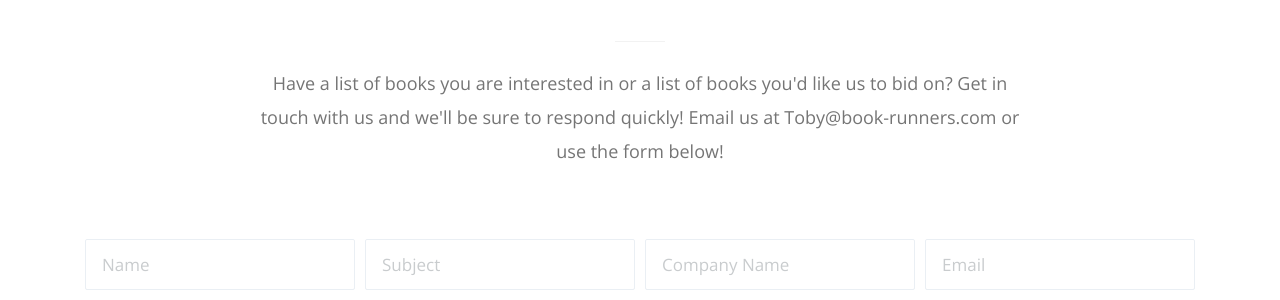
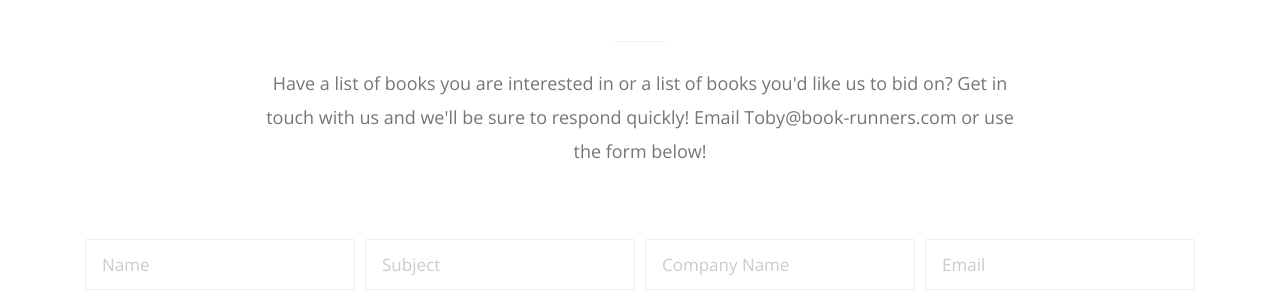
Before and after one commit to book-runners/marketing-page, a Jekyll site: the page built from contact.html, in a window 1280 px wide and 1248 px high. Shown: the part 523-823 px from the top of the window. Built offline with Jekyll 4.4.1, drawn with Linux system fonts in a browser that asks for light colours.

Commit message:
Update contact.html

```diff
--- a/contact.html
+++ b/contact.html
@@ -16,7 +16,7 @@ active: contact
     <header class="section-header">
       <h2 class="display-4">Let's Talk</h2>
       <hr>
-      <p class="lead">Have a list of books you are interested in or a list of books you'd like us to bid on? Get in touch with us and we'll be sure to respond quickly! Email us at Toby@book-runners.com or use the form below!</p>
+      <p class="lead">Have a list of books you are interested in or a list of books you'd like us to bid on? Get in touch with us and we'll be sure to respond quickly! Email Toby@book-runners.com or use the form below!</p>
     </header>
 
     <form class="form-row input-border" action="https://formspree.io/toby@book-runners.com" method="POST">
```
